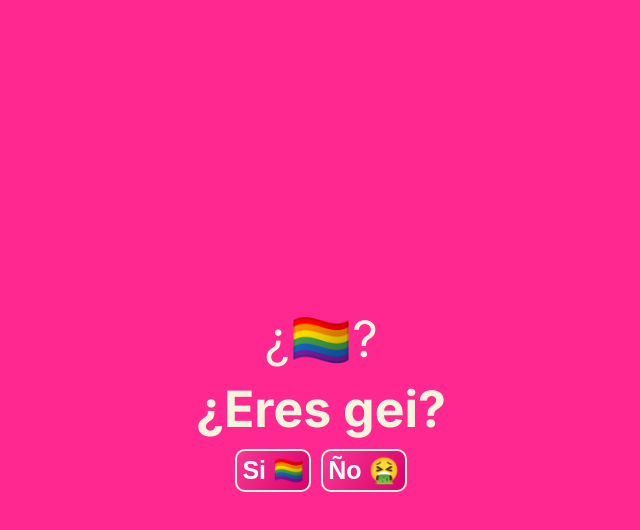
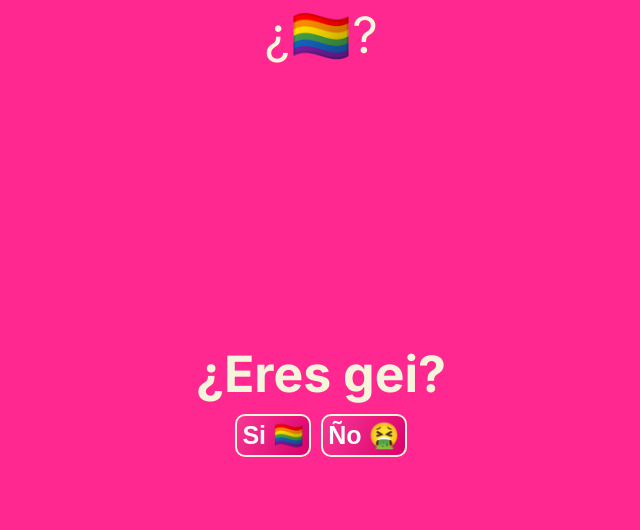
Before and after one commit to emmaquintana/test-gei, a Next.js app: page / in a window 1280 px wide. Shown: the top 530 px of the page, without its empty margins (319-959 px from the left). Built offline with nearby package versions, Linux system fonts and the light colour scheme.

Commit message:
styles(logo): Set logo '¿:LGBT_flag:? at the top-center of the page

```diff
--- a/src/app/page.module.css
+++ b/src/app/page.module.css
@@ -7,6 +7,14 @@
     height: 100dvh;
     text-align: center;
     background-color: #ff2890;
+}
+
+.logo {
+    position: absolute;
+    width: 100dvw;
+    top: 0;
+    margin: 5px;
+    user-select: none;
 }
 
 .text { color: beige; }
@@ -30,7 +38,7 @@
     color: #fff;
     border: 2px solid beige;
     border-radius: 10px;
-    font-size: clamp(15px, 5vw, 25px);
+    font-size: clamp(20px, 5vw, 25px);
     transition: .3s all;
     cursor: pointer;
     -webkit-tap-highlight-color: transparent;
```
